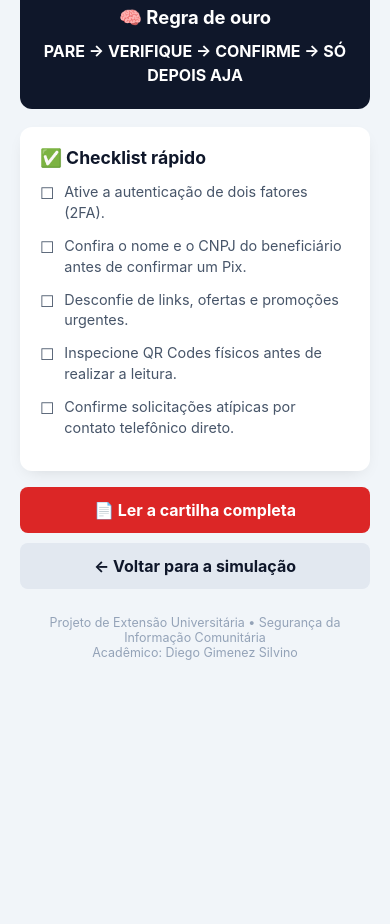
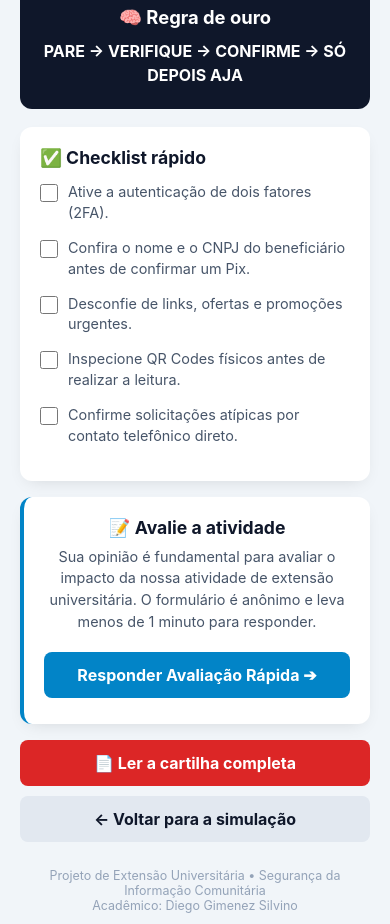
Before and after one commit to dgsilvino/simulacao-quishing-project, a plain HTML site: page dicas.html in a window 390 px wide. Shown: the part 1240-2164 px from the top of the page. Before the commit the page ends 1936 px from the top, so only its background shows below. Drawn offline with Linux system fonts and the light colour scheme.

Commit message:
fix: substitui iframe do google forms por link direto responsivo

```diff
--- a/dicas.html
+++ b/dicas.html
@@ -1,8 +1,8 @@
-<!DOCTYPE html>
+<!doctype html>
 <html lang="pt-BR">
   <head>
-  <meta charset="UTF-8">
-  <meta name="viewport" content="width=device-width, initial-scale=1.0">
+    <meta charset="UTF-8" />
+    <meta name="viewport" content="width=device-width, initial-scale=1.0" />
 
     <title>Dicas de Segurança Digital</title>
 
@@ -14,7 +14,8 @@
       }
 
       body {
-      font-family: -apple-system, BlinkMacSystemFont, "Segoe UI", Roboto, sans-serif;
+        font-family:
+          -apple-system, BlinkMacSystemFont, "Segoe UI", Roboto, sans-serif;
         background-color: #f1f5f9;
         color: #1e293b;
         padding: 20px;
@@ -123,15 +124,25 @@
         display: flex;
         gap: 10px;
         align-items: flex-start;
-      margin-bottom: 12px;
+        margin-bottom: 14px;
         font-size: 0.9rem;
         line-height: 1.45;
         color: #475569;
+        cursor: pointer;
       }
 
-    .item span {
-      font-size: 1rem;
+      .item input {
+        width: 18px;
+        height: 18px;
+        margin-top: 2px;
         flex-shrink: 0;
+        cursor: pointer;
+        accent-color: #dc2626;
+      }
+
+      .item input:checked + span {
+        color: #0f172a;
+        font-weight: 600;
       }
 
       .btn-cartilha,
@@ -162,45 +173,62 @@
         color: #94a3b8;
         padding: 16px 8px;
       }
+
+      .avaliacao {
+        background: #ffffff;
+        border-radius: 12px;
+        padding: 20px;
+        margin-bottom: 16px;
+        box-shadow: 0 6px 18px -8px rgba(0, 0, 0, 0.15);
+      }
+
+      .avaliacao h2 {
+        font-size: 1.1rem;
+        color: #0f172a;
+        margin-bottom: 8px;
+      }
+
+      .avaliacao > p {
+        font-size: 0.9rem;
+        line-height: 1.5;
+        color: #475569;
+        margin-bottom: 16px;
+      }
+
+      .avaliacao iframe {
+        width: 100%;
+        min-height: 700px;
+        border: 0;
+        border-radius: 8px;
+      }
     </style>
   </head>
 
   <body>
-
     <div class="container">
-
       <section class="header">
-
-      <div class="badge">
-        Guia rápido
-      </div>
+        <div class="badge">Guia rápido</div>
 
         <h1>🛡️ Como se proteger de golpes digitais</h1>
 
         <p class="intro">
-        Você participou de uma simulação educativa de Quishing.
-        Agora veja algumas práticas simples para reduzir os riscos
-        de golpes digitais no dia a dia.
+          Você participou de uma simulação educativa de Quishing. Agora veja
+          algumas práticas simples para reduzir os riscos de golpes digitais no
+          dia a dia.
         </p>
-
       </section>
 
-
       <section class="dica">
-
         <h2>🔍 1. Verifique a URL</h2>
 
         <p>
-        Depois de escanear um QR Code, observe o endereço exibido
-        na barra do navegador antes de fornecer informações,
-        inserir senhas ou realizar pagamentos.
+          Depois de escanear um QR Code, observe o endereço exibido na barra do
+          navegador antes de fornecer informações, inserir senhas ou realizar
+          pagamentos.
         </p>
-
       </section>
 
-
       <section class="dica">
-
         <h2>⏱️ 2. Desconfie da urgência</h2>
 
         <p>
@@ -209,95 +237,102 @@
           para provocar decisões rápidas.
         </p>
 
-      <p style="margin-top: 10px;">
+        <p style="margin-top: 10px">
           Pare e verifique a situação antes de agir.
         </p>
-
       </section>
 
-
       <section class="dica">
-
         <h2>📱 3. Confirme pedidos de dinheiro</h2>
 
         <p>
-        Se receber uma mensagem inesperada pedindo dinheiro,
-        confirme a identidade da pessoa por um meio de contato
-        previamente conhecido.
+          Se receber uma mensagem inesperada pedindo dinheiro, confirme a
+          identidade da pessoa por um meio de contato previamente conhecido.
         </p>
-
       </section>
 
-
       <section class="dica">
-
         <h2>💰 4. Confira o pagamento no banco</h2>
 
         <p>
-        Um comprovante em imagem não deve ser tratado como
-        confirmação definitiva de pagamento. Confira o
-        <strong>extrato bancário oficial</strong> antes de liberar
-        produtos ou serviços.
+          Um comprovante em imagem não deve ser tratado como confirmação
+          definitiva de pagamento. Confira o
+          <strong>extrato bancário oficial</strong> antes de liberar produtos ou
+          serviços.
         </p>
-
       </section>
 
-
       <section class="dica">
-
         <h2>☎️ 5. Cuidado com falso suporte</h2>
 
         <p>
-        Desconfie de contatos que solicitem senhas, transferências
-        ou instalação de aplicativos para "resolver" problemas
-        bancários.
+          Desconfie de contatos que solicitem senhas, transferências ou
+          instalação de aplicativos para "resolver" problemas bancários.
+        </p>
+      </section>
+
+      <section class="regra">
+        <h2>🧠 Regra de ouro</h2>
+
+        <p>PARE → VERIFIQUE → CONFIRME → SÓ DEPOIS AJA</p>
+      </section>
+
+      <section class="checklist">
+        <h2>✅ Checklist rápido</h2>
+
+        <label class="item">
+          <input type="checkbox" />
+          <span>Ative a autenticação de dois fatores (2FA).</span>
+        </label>
+
+        <label class="item">
+          <input type="checkbox" />
+          <span>
+            Confira o nome e o CNPJ do beneficiário antes de confirmar um Pix.
+          </span>
+        </label>
+
+        <label class="item">
+          <input type="checkbox" />
+          <span> Desconfie de links, ofertas e promoções urgentes. </span>
+        </label>
+
+        <label class="item">
+          <input type="checkbox" />
+          <span>
+            Inspecione QR Codes físicos antes de realizar a leitura.
+          </span>
+        </label>
+
+        <label class="item">
+          <input type="checkbox" />
+          <span>
+            Confirme solicitações atípicas por contato telefônico direto.
+          </span>
+        </label>
+      </section>
+
+      <section
+        class="avaliacao"
+        style="text-align: center; border-left: 4px solid #0284c7"
+      >
+        <h2>📝 Avalie a atividade</h2>
+        <p style="margin-bottom: 20px">
+          Sua opinião é fundamental para avaliar o impacto da nossa atividade de
+          extensão universitária. O formulário é anônimo e leva menos de 1
+          minuto para responder.
         </p>
 
+        <a
+          href="https://docs.google.com/forms/d/e/1FAIpQLSfeXnzA7mwFy5O9ewalxnu5NZQukv_DLLr8PpnxIoF6lB9mOg/viewform"
+          target="_blank"
+          rel="noopener noreferrer"
+          class="btn-cartilha"
+          style="background-color: #0284c7; margin-bottom: 6px"
+        >
+          Responder Avaliação Rápida ➔
+        </a>
       </section>
-
-
-    <section class="regra">
-
-      <h2>🧠 Regra de ouro</h2>
-
-      <p>
-        PARE → VERIFIQUE → CONFIRME → SÓ DEPOIS AJA
-      </p>
-
-    </section>
-
-
-    <section class="checklist">
-
-      <h2>✅ Checklist rápido</h2>
-
-      <div class="item">
-        <span>☐</span>
-        <p>Ative a autenticação de dois fatores (2FA).</p>
-      </div>
-
-      <div class="item">
-        <span>☐</span>
-        <p>Confira o nome e o CNPJ do beneficiário antes de confirmar um Pix.</p>
-      </div>
-
-      <div class="item">
-        <span>☐</span>
-        <p>Desconfie de links, ofertas e promoções urgentes.</p>
-      </div>
-
-      <div class="item">
-        <span>☐</span>
-        <p>Inspecione QR Codes físicos antes de realizar a leitura.</p>
-      </div>
-
-      <div class="item">
-        <span>☐</span>
-        <p>Confirme solicitações atípicas por contato telefônico direto.</p>
-      </div>
-
-    </section>
-
 
       <a
         href="Guia_Pratico_Seguranca_Digital.pdf"
@@ -308,18 +343,13 @@
         📄 Ler a cartilha completa
       </a>
 
-
-    <a href="index.html" class="btn-voltar">
-      ← Voltar para a simulação
-    </a>
-
+      <a href="index.html" class="btn-voltar"> ← Voltar para a simulação </a>
 
       <div class="footer">
-      Projeto de Extensão Universitária • Segurança da Informação Comunitária<br>
+        Projeto de Extensão Universitária • Segurança da Informação
+        Comunitária<br />
         Acadêmico: Diego Gimenez Silvino
       </div>
-
     </div>
-
   </body>
 </html>
```
Lines whose indentation alone changed are shown as unchanged.
